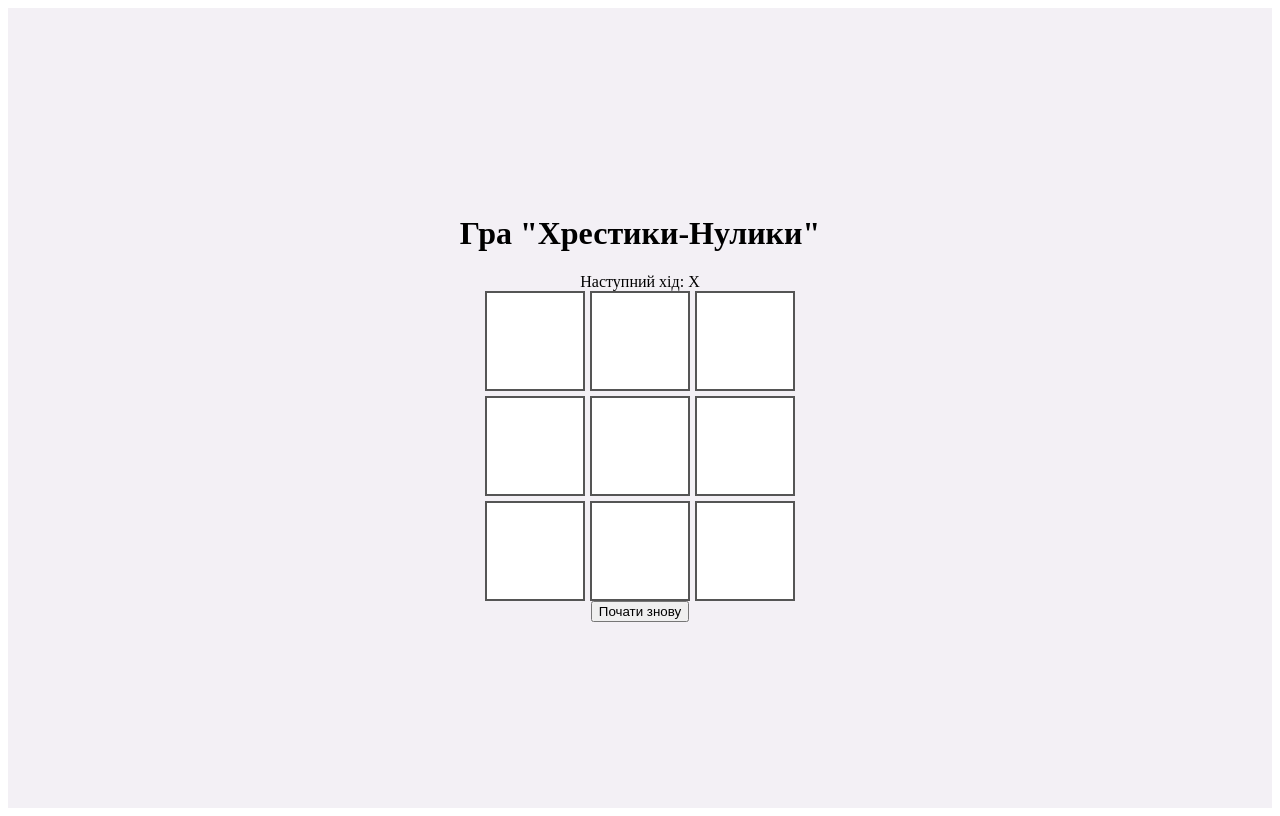
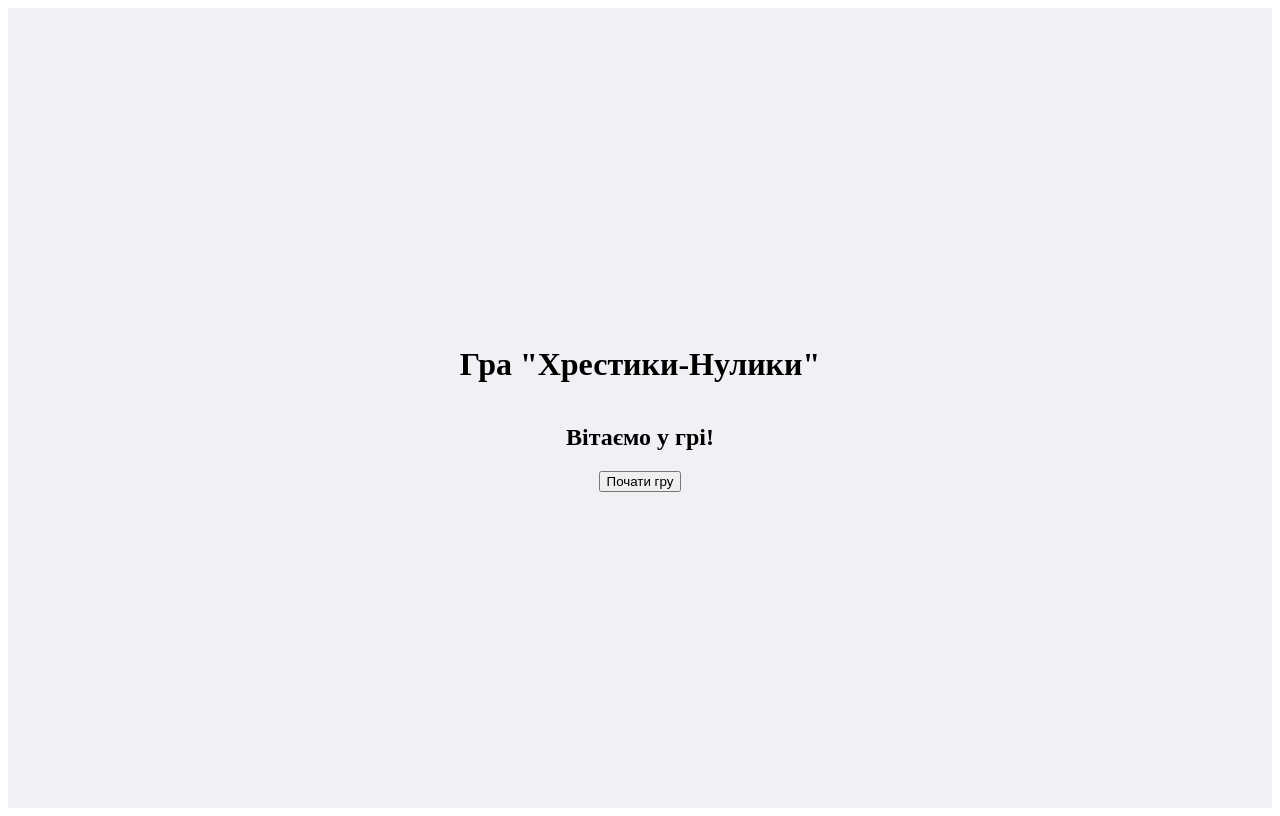
Before and after one commit to TeXet0/tic-tac-toe, a React (Create React App) app: page / in a window 1280 px wide. Built offline with nearby package versions, Linux system fonts and the light colour scheme.

Commit message:
Implement app-level state and page navigation in App.js

```diff
--- a/src/App.js
+++ b/src/App.js
@@ -1,17 +1,40 @@
-import React from 'react';
+import React, { useState, useCallback } from 'react';
+import StartPage from './pages/StartPage/StartPage';
 import GamePage from './pages/GamePage/GamePage';
-import StartPage from './pages/StartPage/StartPage';
 import ResultsPage from './pages/ResultsPage/ResultsPage';
 import './assets/styles/main.scss';
 
 function App() {
-  return (
-      <div className="App">
-        <GamePage />
-        {/* <StartPage /> */}
-        {/* <ResultsPage /> */}
-      </div>
-  );
+    const [currentPage, setCurrentPage] = useState('start');
+    const [gameResult, setGameResult] = useState(null);
+
+    const handleStartGame = () => {
+        setGameResult(null);
+        setCurrentPage('game');
+    };
+
+    const handleEndGame = useCallback((result) => {
+        setGameResult(result); // 'X', 'O' або 'Draw'
+        setCurrentPage('results');
+    }, []);
+
+    const handleRestart = () => {
+        setCurrentPage('start');
+    };
+
+    const renderPage = () => {
+        switch (currentPage) {
+            case 'game':
+                return <GamePage onGameEnd={handleEndGame} />;
+            case 'results':
+                return <ResultsPage winner={gameResult} onRestart={handleRestart} />;
+            case 'start':
+            default:
+                return <StartPage onStartGame={handleStartGame} />;
+        }
+    };
+
+    return <div className="App">{renderPage()}</div>;
 }
 
 export default App;
```
